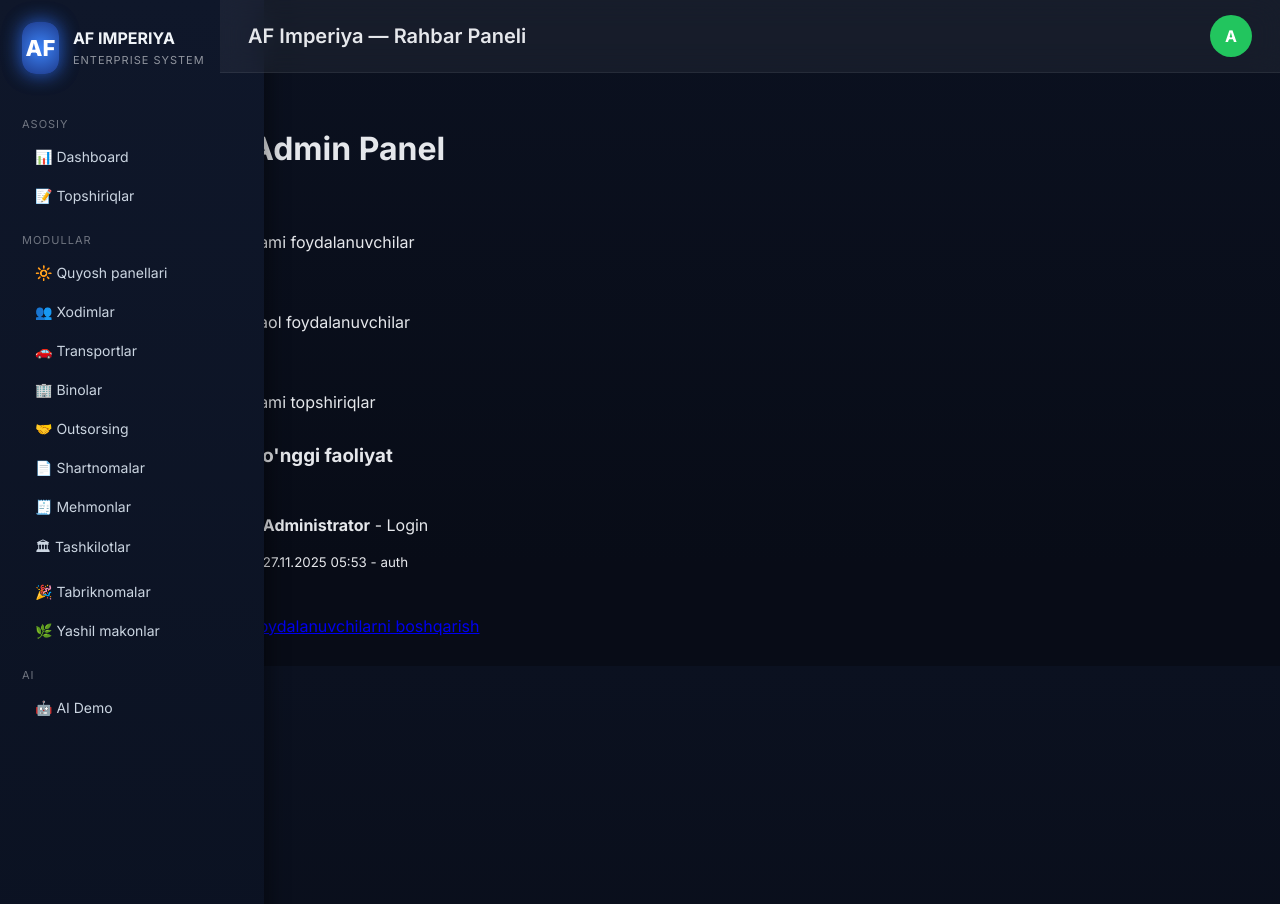
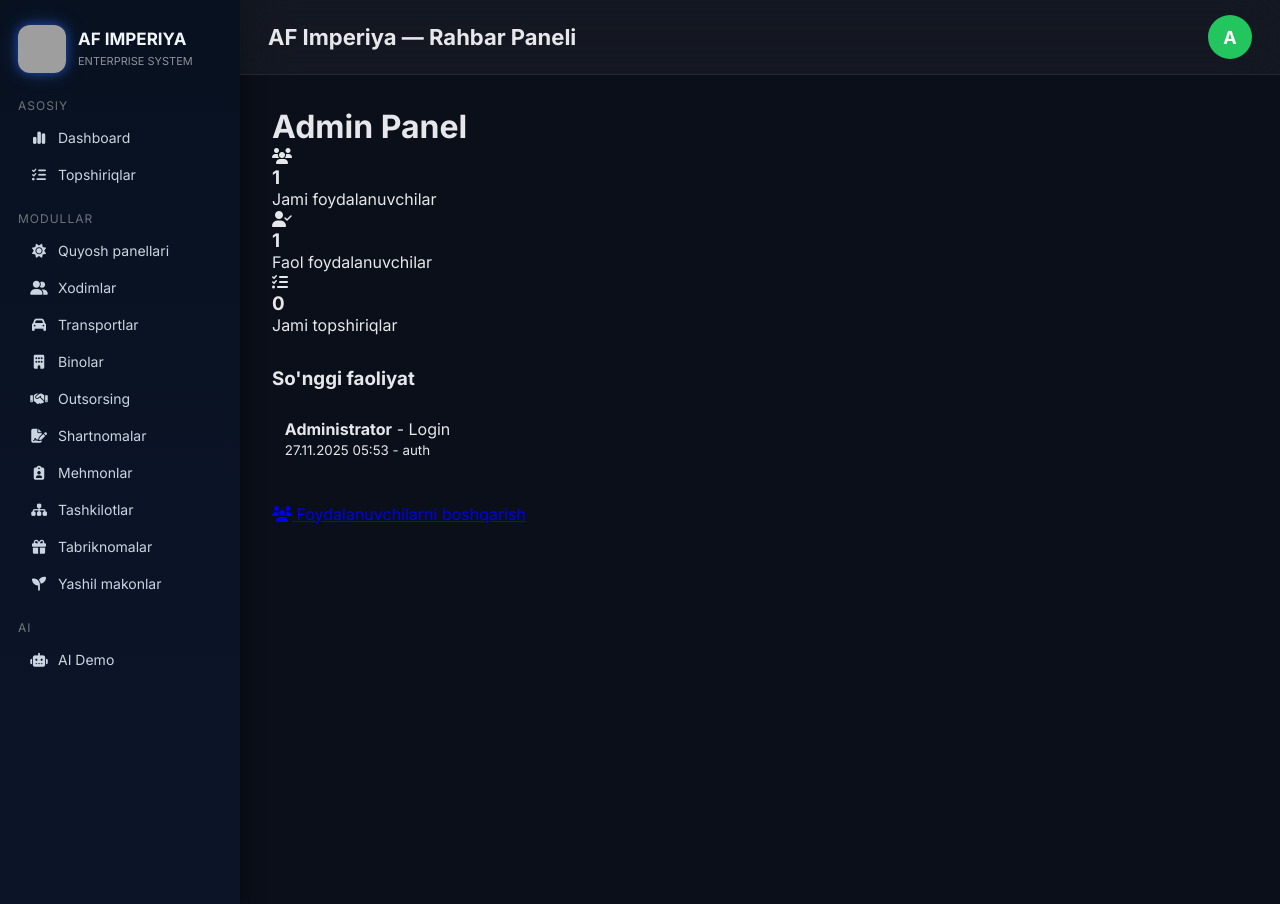
Before and after one commit to Mirfayziev/AI500-TEST, a Flask app: page /admin in a window 1280 px wide. Run offline with Flask 3, Linux system fonts and the light colour scheme; a user stored in the database is signed in; data comes from the database, SQL or seed files in the repository; data that the repository does not hold is empty; grey boxes are pictures that could not be loaded.

Commit message:
Update base.html

```diff
--- a/templates/base.html
+++ b/templates/base.html
@@ -4,100 +4,98 @@
     <meta charset="UTF-8">
     <title>AF Imperiya — Enterprise System</title>
 
-    <!-- Google Font -->
+    <!-- FONT -->
     <link href="https://fonts.googleapis.com/css2?family=Inter:wght@300;400;500;600;700;800&display=swap" rel="stylesheet">
 
+    <!-- ICONS -->
+    <link href="https://cdnjs.cloudflare.com/ajax/libs/font-awesome/6.5.0/css/all.min.css" rel="stylesheet">
+
     <style>
+        * { margin:0; padding:0; box-sizing:border-box; }
         body {
-            margin: 0;
             font-family: 'Inter', sans-serif;
-            background: linear-gradient(180deg,#0b1120,#080c17 85%);
+            background: #0b0f19;
             color: #e5e7eb;
+            overflow-x:hidden;
         }
 
-        /* ===== SIDEBAR ===== */
+        /* SIDEBAR */
         .sidebar {
-            width: 220px;
+            position: fixed;
+            left: 0; top: 0;
+            width: 240px;
             height: 100vh;
-            position: fixed;
-            left: 0;
-            top: 0;
-            background: linear-gradient(180deg,#0f172a,#0b1222);
-            box-shadow: 4px 0 20px rgba(0,0,0,0.45);
-            padding: 22px;
-            display: flex;
-            flex-direction: column;
+            background: linear-gradient(180deg, #081120, #0c1428 85%);
+            padding: 25px 18px;
+            box-shadow: 4px 0 20px rgba(0,0,0,0.4);
             overflow-y: auto;
         }
 
         /* LOGO */
-        .brand-box {
+        .brand {
             display: flex;
             align-items: center;
-            gap: 14px;
+            gap: 12px;
             margin-bottom: 25px;
         }
 
-        .brand-logo {
-            width: 52px;
-            height: 52px;
-            border-radius: 14px;
-            background: radial-gradient(circle,#3b82f6,#1e3a8a);
-            display: flex;
-            justify-content: center;
-            align-items: center;
-            font-size: 22px;
-            font-weight: 800;
-            color: white;
-            box-shadow: 0 0 22px #3b82f655, 0 0 18px #2563ebaa;
+        .brand img {
+            width: 48px;
+            height: 48px;
+            border-radius: 12px;
+            box-shadow: 0 0 20px #3b82f655, 0 0 10px #1d4ed8aa;
         }
 
-        .brand-title b {
-            font-size: 16px;
+        .brand-text b {
+            font-size: 17px;
             color: #f1f5f9;
         }
 
-        .brand-title span {
+        .brand-text span {
             font-size: 11px;
             opacity: 0.6;
+        }
+
+        /* MENU */
+        .menu-title {
+            font-size: 12px;
+            opacity: 0.45;
+            margin-top: 18px;
+            margin-bottom: 6px;
             letter-spacing: 1px;
         }
 
-        /* MENU SECTION TITLE */
-        .menu-section {
-            margin-top: 18px;
-            margin-bottom: 6px;
-            font-size: 11px;
-            opacity: 0.45;
-            letter-spacing: 1px;
+        .menu a {
+            display: flex;
+            text-decoration: none;
+            align-items: center;
+            padding: 10px 12px;
+            font-size: 14px;
+            color: #cbd5e1;
+            border-radius: 10px;
+            transition: .25s;
+            gap: 10px;
         }
 
-        /* MENU LINKS */
-        .menu a {
-            text-decoration: none;
-            padding: 11px 13px;
-            border-radius: 10px;
-            font-size: 14px;
-            display: flex;
-            align-items: center;
-            gap: 10px;
-            color: #cbd5e1;
-            transition: .25s;
+        .menu a i {
+            width: 18px;
+            text-align:center;
         }
 
         .menu a:hover,
         .menu a.active {
-            background: rgba(59,130,246,0.18);
-            color: white;
+            background: rgba(59,130,246,0.2);
+            color: #fff;
+            box-shadow: 0 0 10px #3b82f644;
         }
 
-        /* ===== TOPNAV ===== */
+        /* TOPNAV */
         .topnav {
-            margin-left: 220px;
-            height: 72px;
-            background: rgba(255,255,255,0.05);
-            backdrop-filter: blur(15px);
+            margin-left: 240px;
+            height: 75px;
+            background: rgba(255,255,255,0.04);
             border-bottom: 1px solid rgba(255,255,255,0.07);
+            backdrop-filter: blur(25px);
             display: flex;
             justify-content: space-between;
             align-items: center;
@@ -105,35 +103,39 @@
         }
 
         .topnav-title {
-            font-size: 20px;
-            font-weight: 600;
+            font-size: 22px;
+            font-weight: 700;
         }
 
-        .user-box {
+        .user {
             display: flex;
             align-items: center;
-            gap: 12px;
+            gap: 14px;
         }
 
         .user-circle {
-            width: 42px;
-            height: 42px;
-            border-radius: 50%;
+            width: 44px;
+            height: 44px;
             background: #22c55e;
-            color: white;
-            font-weight: 700;
-            display: flex;
-            justify-content: center;
-            align-items: center;
+            display:flex;
+            justify-content:center;
+            align-items:center;
+            border-radius:50%;
+            font-weight:700;
+            color:white;
+            font-size:18px;
         }
 
-        /* ===== CONTENT AREA ===== */
+        /* CONTENT */
         .content {
-            margin-left: 220px;
-            padding: 30px;
-            padding-top: 35px;
+            margin-left: 240px;
+            padding: 32px;
         }
 
+        /* SCROLL */
+        ::-webkit-scrollbar { width: 7px; }
+        ::-webkit-scrollbar-track { background:#0f172a; }
+        ::-webkit-scrollbar-thumb { background:#1e3a8a; border-radius:4px; }
     </style>
 </head>
 
@@ -141,46 +143,79 @@
 
 <!-- SIDEBAR -->
 <div class="sidebar">
-
-        <div class="brand-box">
-            <div class="brand-logo">AF</div>
-            <div class="brand-title">
-                <b>AF IMPERIYA</b>
+    <div class="brand">
+        <img src="/static/logo.png">
+        <div class="brand-text">
+            <b>AF IMPERIYA</b><br>
             <span>ENTERPRISE SYSTEM</span>
         </div>
     </div>
 
     <div class="menu">
+        <div class="menu-title">ASOSIY</div>
 
-            <div class="menu-section">ASOSIY</div>
-            <a href="/dashboard" class="{% if request.path=='/dashboard' %}active{% endif %}">📊 Dashboard</a>
-            <a href="/tasks" class="{% if 'tasks' in request.path %}active{% endif %}">📝 Topshiriqlar</a>
+        <a href="/dashboard" class="{% if request.path=='/dashboard' %}active{% endif %}">
+            <i class="fa-solid fa-chart-simple"></i> Dashboard
+        </a>
 
-            <div class="menu-section">MODULLAR</div>
-            <a href="/solar" class="{% if 'solar' in request.path %}active{% endif %}">🔆 Quyosh panellari</a>
-            <a href="/employees" class="{% if 'employees' in request.path %}active{% endif %}">👥 Xodimlar</a>
-            <a href="/transport" class="{% if 'transport' in request.path %}active{% endif %}">🚗 Transportlar</a>
-            <a href="/buildings" class="{% if 'buildings' in request.path %}active{% endif %}">🏢 Binolar</a>
-            <a href="/outsourcing" class="{% if 'outsourcing' in request.path %}active{% endif %}">🤝 Outsorsing</a>
-            <a href="/contracts" class="{% if 'contracts' in request.path %}active{% endif %}">📄 Shartnomalar</a>
-            <a href="/visitors" class="{% if 'visitors' in request.path %}active{% endif %}">🧾 Mehmonlar</a>
-            <a href="/organizations" class="{% if 'organizations' in request.path %}active{% endif %}">🏛 Tashkilotlar</a>
-            <a href="/greetings" class="{% if 'greetings' in request.path %}active{% endif %}">🎉 Tabriknomalar</a>
-            <a href="/greens" class="{% if 'greens' in request.path %}active{% endif %}">🌿 Yashil makonlar</a>
+        <a href="/tasks" class="{% if 'tasks' in request.path %}active{% endif %}">
+            <i class="fa-solid fa-list-check"></i> Topshiriqlar
+        </a>
 
-            <div class="menu-section">AI</div>
-            <a href="/ai-demo" class="{% if 'ai-demo' in request.path %}active{% endif %}">🤖 AI Demo</a>
+        <div class="menu-title">MODULLAR</div>
 
+        <a href="/solar" class="{% if 'solar' in request.path %}active{% endif %}">
+            <i class="fa-solid fa-sun"></i> Quyosh panellari
+        </a>
+
+        <a href="/employees" class="{% if 'employees' in request.path %}active{% endif %}">
+            <i class="fa-solid fa-user-group"></i> Xodimlar
+        </a>
+
+        <a href="/transport" class="{% if 'transport' in request.path %}active{% endif %}">
+            <i class="fa-solid fa-car"></i> Transportlar
+        </a>
+
+        <a href="/buildings" class="{% if 'buildings' in request.path %}active{% endif %}">
+            <i class="fa-solid fa-building"></i> Binolar
+        </a>
+
+        <a href="/outsourcing" class="{% if 'outsourcing' in request.path %}active{% endif %}">
+            <i class="fa-solid fa-handshake"></i> Outsorsing
+        </a>
+
+        <a href="/contracts" class="{% if 'contracts' in request.path %}active{% endif %}">
+            <i class="fa-solid fa-file-signature"></i> Shartnomalar
+        </a>
+
+        <a href="/guests" class="{% if 'guests' in request.path %}active{% endif %}">
+            <i class="fa-solid fa-clipboard-user"></i> Mehmonlar
+        </a>
+
+        <a href="/organizations" class="{% if 'organizations' in request.path %}active{% endif %}">
+            <i class="fa-solid fa-sitemap"></i> Tashkilotlar
+        </a>
+
+        <a href="/celebrations" class="{% if 'celebrations' in request.path %}active{% endif %}">
+            <i class="fa-solid fa-gift"></i> Tabriknomalar
+        </a>
+
+        <a href="/greens" class="{% if 'greens' in request.path %}active{% endif %}">
+            <i class="fa-solid fa-seedling"></i> Yashil makonlar
+        </a>
+
+        <div class="menu-title">AI</div>
+        <a href="/ai-demo" class="{% if 'ai-demo' in request.path %}active{% endif %}">
+            <i class="fa-solid fa-robot"></i> AI Demo
+        </a>
     </div>
 </div>
 
-    <!-- TOP NAV -->
+<!-- TOPNAV -->
 <div class="topnav">
-        <div class="topnav-title">
-            AF Imperiya — Rahbar Paneli
-        </div>
+    <div class="topnav-title">AF Imperiya — Rahbar Paneli</div>
 
-        <div class="user-box">
+    <div class="user">
         <div class="user-circle">
             {{ current_user.full_name[0] if current_user else 'A' }}
         </div>
```
Lines whose indentation alone changed are shown as unchanged.
